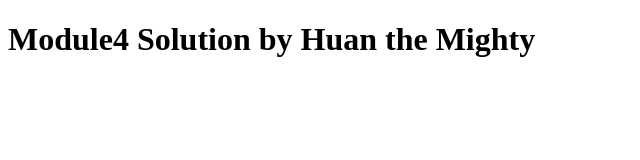
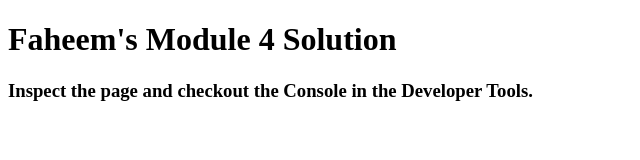
Before and after one commit to blankPage2018/module4solution, a plain HTML site: page index.html in a window 1280 px wide. Shown: the whole page, without its empty margins (0-640 px from the left). Drawn offline with Linux system fonts and the light colour scheme.

Commit message:
Update index.html

```diff
--- a/index.html
+++ b/index.html
@@ -1,13 +1,18 @@
+
 <!DOCTYPE html>
 <html>
 <head>
   <meta charset="utf-8">
-  <title>Module4 Solution by Huan the Mighty</title>
+  <title>Module 4 Solution</title>
+  <script>
+    var names = []; // DO NOT REMOVE
+  </script>
   <script src="SpeakHello.js"></script>
   <script src="SpeakGoodBye.js"></script>
   <script src="script.js"></script>
 </head>
 <body>
-  <h1>Module4 Solution by Huan the Mighty</h1>
+  <h1>Faheem's Module 4 Solution</h1>
+  <h3>Inspect the page and checkout the Console in the Developer Tools.</h3>
 </body>
 </html>
```
